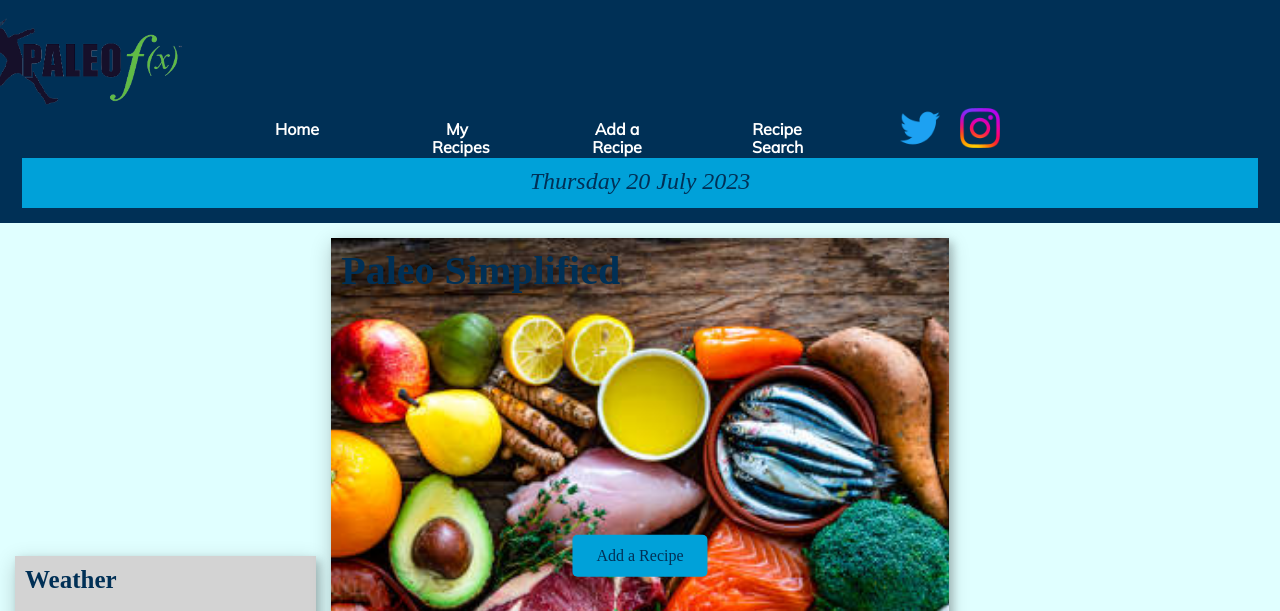
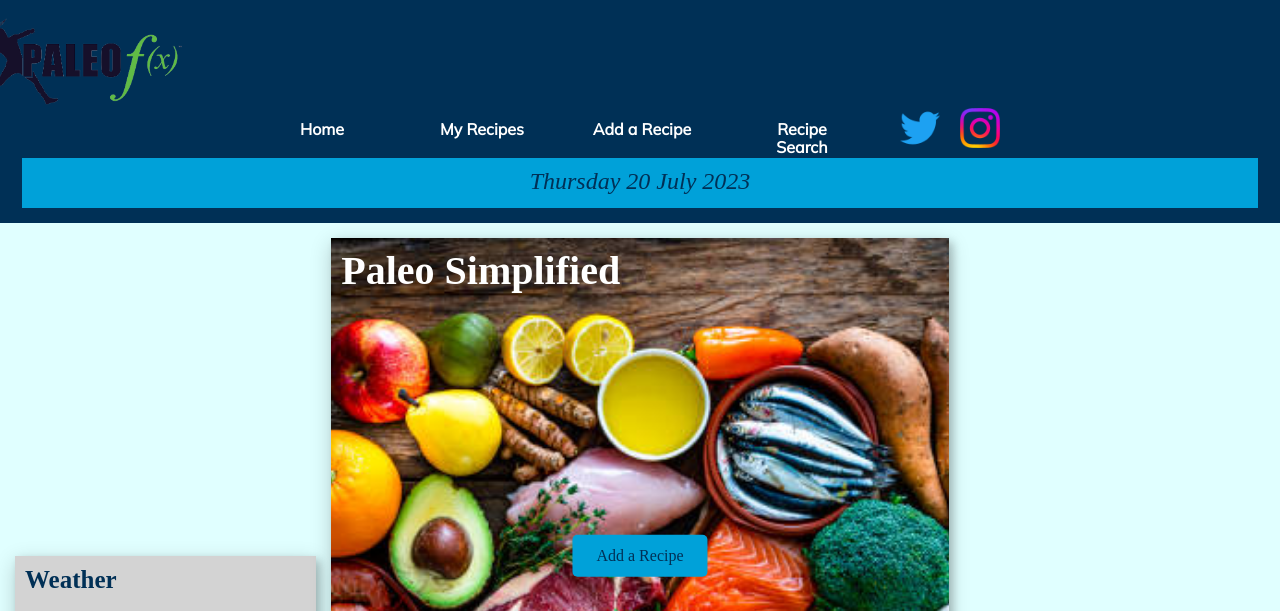
Before and after one commit to cateschmidt/paleorecipes, a website: page index.html in a window 1280 px wide. Shown: the top 611 px of the page. Drawn offline with Linux system fonts and the light colour scheme; no server answers; a web font is replaced by a local one.

Commit message:
fix styling

```diff
--- a/styles/base.css
+++ b/styles/base.css
@@ -50,7 +50,7 @@ nav {
 	text-decoration: none;
 	color: white;
 	font-weight: 700;
-    width: 50px;
+    width: 100px;
 	transition: 0.5s;
 	font-size: clamp(1rem, 2vmin, 1.5rem);
   font-family: 'mulish';
@@ -136,6 +136,7 @@ h3 {
 .hero h3 {
     position: absolute;
     font-size: 40px;
+    color: white;
 }
 
 .container .btn {
```
